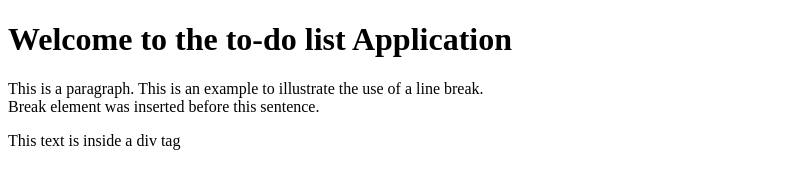
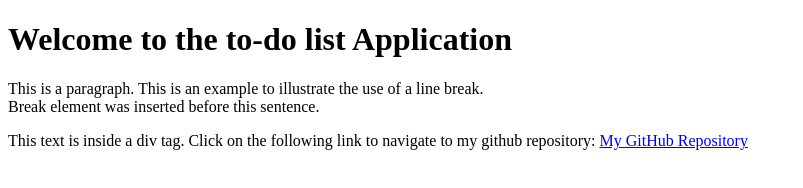
Before and after one commit to vidyakv30/My-Repository, a plain HTML site: page index.html in a window 1280 px wide. Shown: the whole page, without its empty margins (0-803 px from the left). Drawn offline with Linux system fonts and the light colour scheme.

Commit message:
Added an anchor element.

```diff
--- a/index.html
+++ b/index.html
@@ -3,6 +3,6 @@
 	<body>
 		<h1> Welcome to the to-do list Application</h1>
 		<p> This is a paragraph. This is an example to illustrate the use of a line break.<br/> Break element was inserted before this sentence.</p>
-		<div> This text is inside a div tag</div>
+		<div> This text is inside a div tag. Click on the following link to navigate to my github repository: <a href="https://github.com/vidyakv30/My-Repository"> My GitHub Repository</a></div>
 	</body>
 	</html>
```
